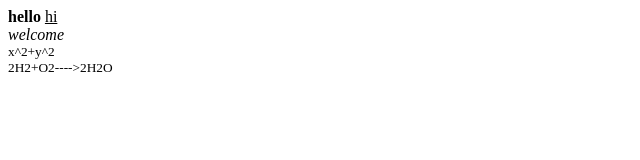
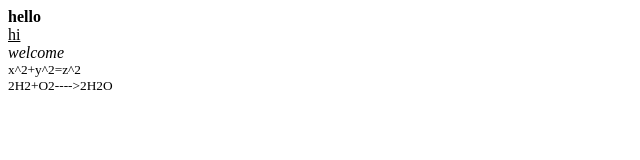
Before and after one commit to iamneo-production/acfbabdbaadbadaeccdffeecabfeedab, a plain HTML site: page public/index.html in a window 1280 px wide. Shown: the whole page, without its empty margins (0-640 px from the left). Drawn offline with Linux system fonts and the light colour scheme.

Commit message:
Backup Commit

```diff
--- a/public/index.html
+++ b/public/index.html
@@ -1,9 +1,9 @@
 <html>
 <body>
-<p><b>hello</b>
+<p><b>hello</b><br>
 <u>hi</u><br>
 <i>welcome</i><br>
-<sup>x^2+y^2</sup><br>
+<sup>x^2+y^2=z^2</sup><br>
 <sub>2H2+O2---->2H2O</sub><br>
 </body>
 </html>
```
